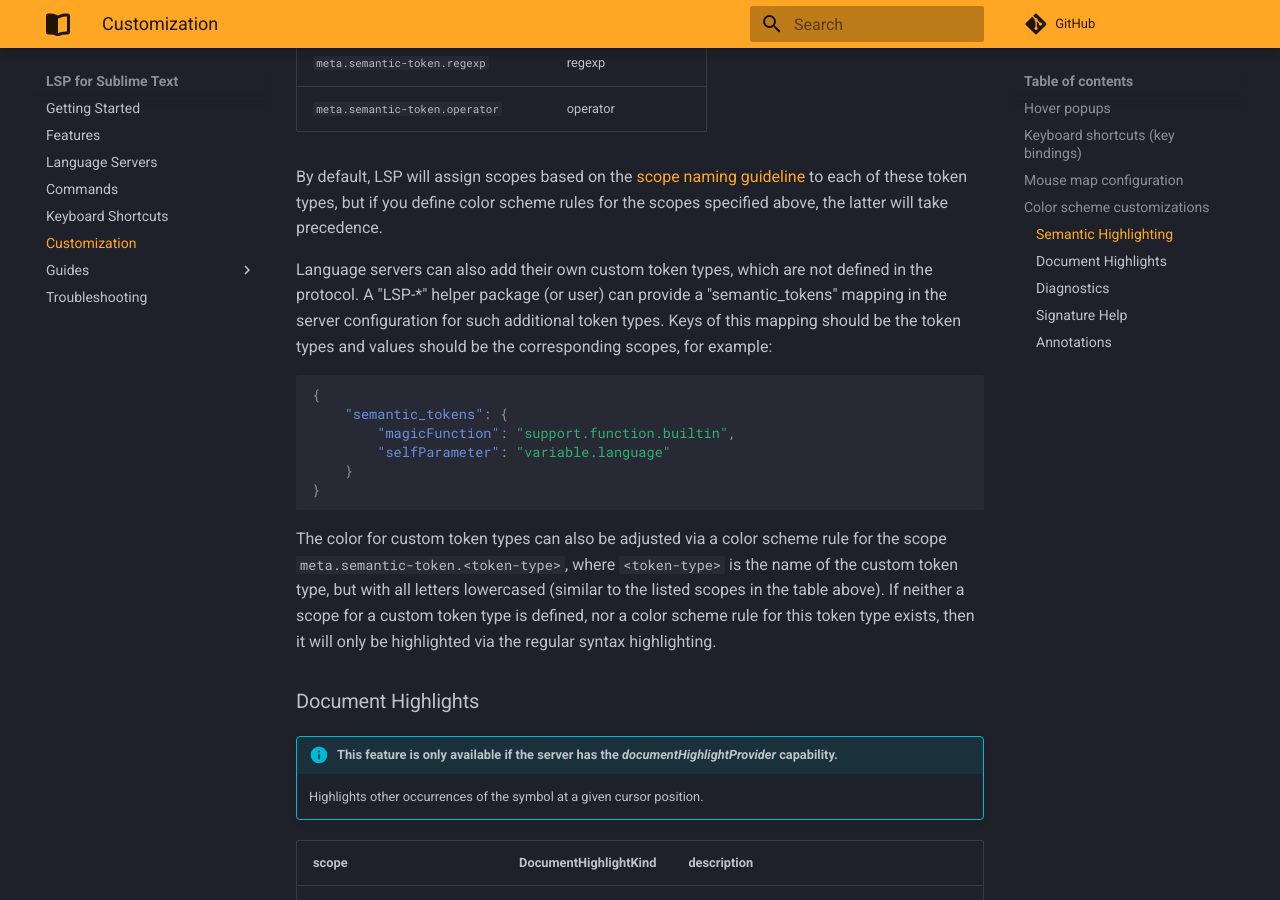
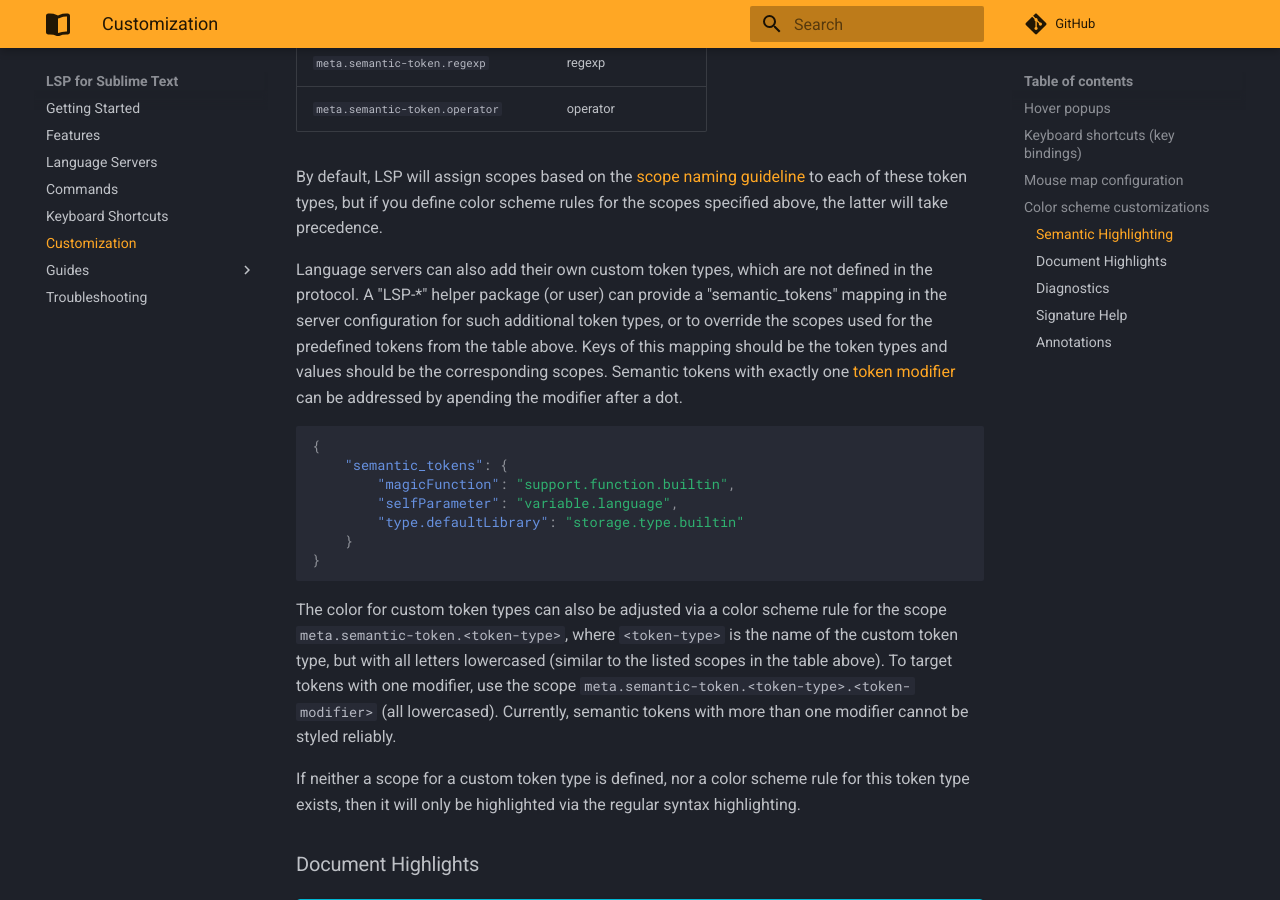
Before and after one commit to sublimelsp/LSP, an MkDocs documentation site: the page built from docs/src/customization.md, in a window 1280 px wide and 900 px high, scrolled down 3646 px. Built offline with MkDocs 1.6.1 and Material for MkDocs 9.7.7, drawn with Linux system fonts in a browser that asks for light colours; comment, search, counter and statistics services are not loaded; some of the changed text lies outside the part shown.

Commit message:
Update docs

````diff
--- a/docs/src/customization.md
+++ b/docs/src/customization.md
@@ -96,7 +96,7 @@ If you use a custom color scheme, select `UI: Customize Color Scheme` from the C
 
 Furthermore it is possible to adjust the colors for semantic tokens by applying a foreground color to the individual token types:
 
-| scope | [SemanticTokenTypes](https://microsoft.github.io/language-server-protocol/specifications/specification-3-17/#semanticTokenTypes) |
+| scope | [Semantic Token Type](https://microsoft.github.io/language-server-protocol/specifications/specification-3-17/#semanticTokenTypes) |
 | ----- | ------------------ |
 | `meta.semantic-token.namespace` | namespace |
 | `meta.semantic-token.type` | type |
@@ -124,19 +124,24 @@ Furthermore it is possible to adjust the colors for semantic tokens by applying
 By default, LSP will assign scopes based on the [scope naming guideline](https://www.sublimetext.com/docs/scope_naming.html) to each of these token types, but if you define color scheme rules for the scopes specified above, the latter will take precedence.
 
 Language servers can also add their own custom token types, which are not defined in the protocol.
-A "LSP-*" helper package (or user) can provide a "semantic_tokens" mapping in the server configuration for such additional token types.
-Keys of this mapping should be the token types and values should be the corresponding scopes, for example:
+A "LSP-*" helper package (or user) can provide a "semantic_tokens" mapping in the server configuration for such additional token types, or to override the scopes used for the predefined tokens from the table above.
+Keys of this mapping should be the token types and values should be the corresponding scopes.
+Semantic tokens with exactly one [token modifier](https://microsoft.github.io/language-server-protocol/specifications/specification-3-17/#semanticTokenModifiers) can be addressed by apending the modifier after a dot.
 
 ```json
 {
     "semantic_tokens": {
         "magicFunction": "support.function.builtin",
-        "selfParameter": "variable.language"
+        "selfParameter": "variable.language",
+        "type.defaultLibrary": "storage.type.builtin"
     }
 }
 ```
 
 The color for custom token types can also be adjusted via a color scheme rule for the scope `meta.semantic-token.<token-type>`, where `<token-type>` is the name of the custom token type, but with all letters lowercased (similar to the listed scopes in the table above).
+To target tokens with one modifier, use the scope `meta.semantic-token.<token-type>.<token-modifier>` (all lowercased).
+Currently, semantic tokens with more than one modifier cannot be styled reliably.
+
 If neither a scope for a custom token type is defined, nor a color scheme rule for this token type exists, then it will only be highlighted via the regular syntax highlighting.
 
 ### Document Highlights
````
